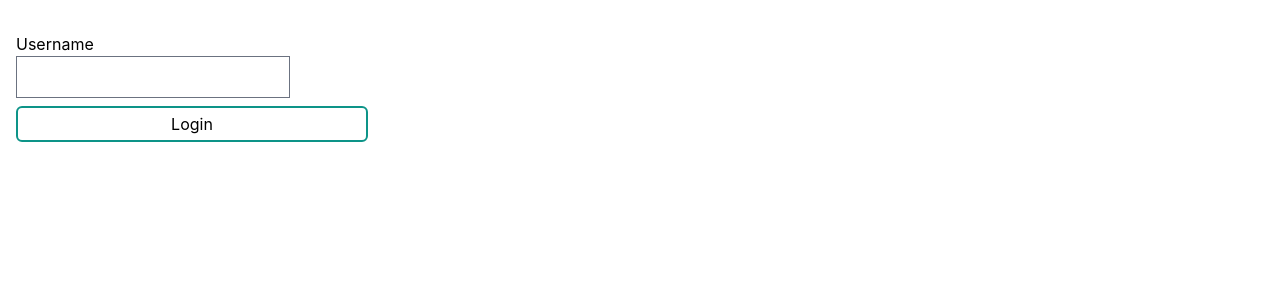
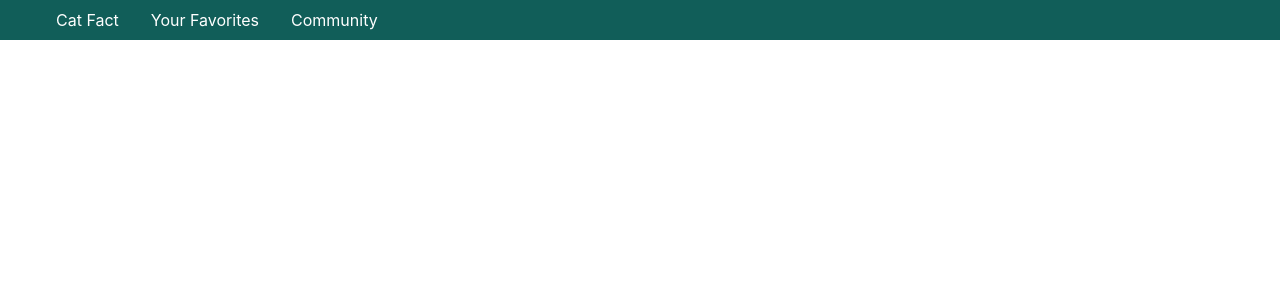
Before and after one commit to AlvaroEscalonaB/ss_frontend, a React (Vite) app: page / in a window 1280 px wide. Before the commit this address led to /login. Shown: the top 300 px of the page. Built offline with nearby package versions, Linux system fonts and the light colour scheme.

Commit message:
12 Refactor navbar in Root with a minimal style and effect to mark the current screen

```diff
--- a/src/Root.tsx
+++ b/src/Root.tsx
@@ -1,31 +1,51 @@
 import { useEffect } from "react";
-import { Outlet, Link, useNavigate } from "react-router-dom";
+import { Outlet, Link, useNavigate, useLocation } from "react-router-dom";
 import { useUserStore } from "./store/userStore";
+
+interface NavbarRoute {
+  route: String,
+  labelRoute: String,
+}
 
 const Root = () => {
 
+  const location = useLocation();
   const navigate = useNavigate();
   const user = useUserStore(state => state.user);
+
+  const navbarRoutes: NavbarRoute[] = [
+    {
+      route: "/cat-facts",
+      labelRoute: "Cat Fact",
+    },
+    {
+      route: "/user-favorites",
+      labelRoute: "Your Favorites",
+    },
+    {
+      route: "/community-favorites",
+      labelRoute: "Community",
+    }
+  ];
+
   useEffect(() => {
-    if (!user.token && !user.username) {
+    if (user.token && user.username) {
       navigate("/login")
     }
-  })
+  });
 
   return (
     <main>
-      <section className="flex flex-row">
-        <div>
-          <Link to="cat-facts"> cat facts </Link>
-        </div>
-        <div>
-          <Link to="user-favorites"> Your favorites </Link>
-        </div>
-        <div>
-          <Link to="community-favorites"> Community Favorites </Link>
-        </div>
-      </section>
-      <section>
+      <nav className="flex flex-row gap-x-4 bg-teal-800 text-white px-12">
+        { navbarRoutes.map( ({route, labelRoute}) => (
+          <div key={route as any} className={`py-2 px-2 ${ route === location.pathname && "border-b-2 border-white"}`}>
+            <Link to={route as any}>
+              {labelRoute}
+            </Link>
+          </div>
+        ))}
+      </nav>
+      <section className="p-10">
         <Outlet />
       </section>
     </main>
```
